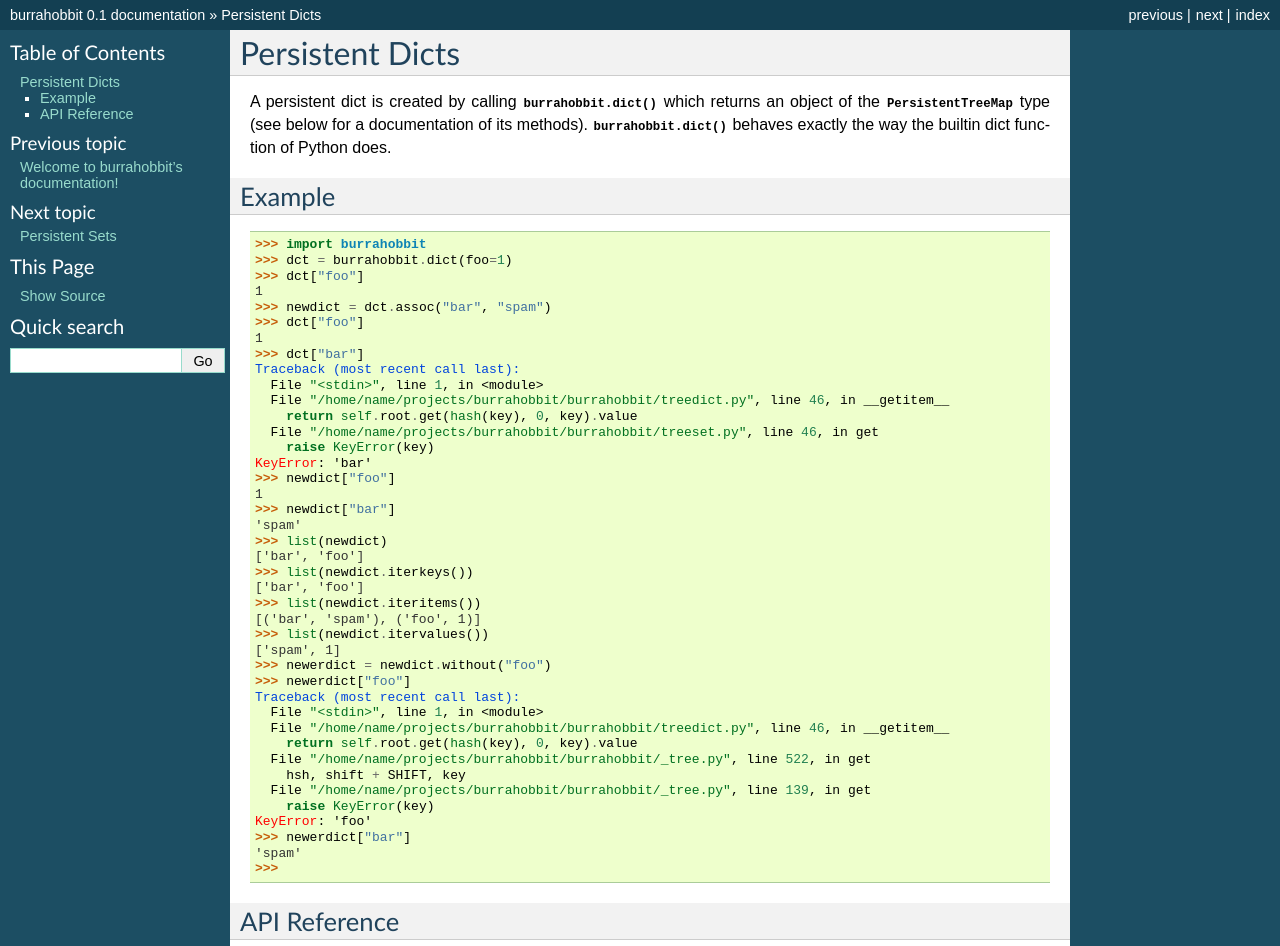
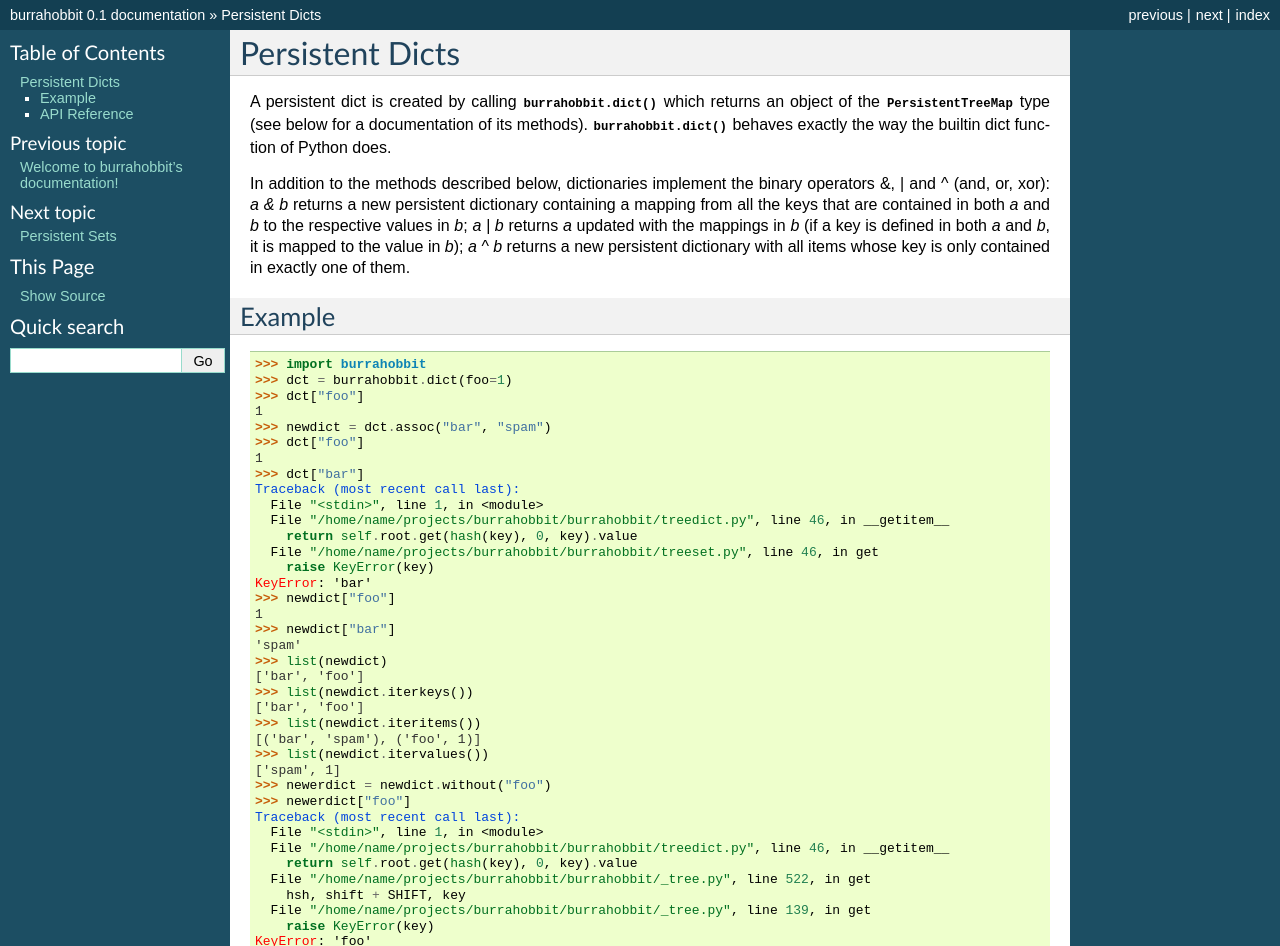
Before and after one commit to fmayer/burrahobbit, a Sphinx documentation site: the page built from doc/source/dict.rst, in a window 1280 px wide, cut to the strip 0-946 px from the top of the page. Built offline with Sphinx 7.4.7, drawn with Linux system fonts in a browser that asks for light colours.

Commit message:
Update doc.

```diff
--- a/doc/source/dict.rst
+++ b/doc/source/dict.rst
@@ -1,9 +1,18 @@
 Persistent Dicts
 ================
-A persistent dict is created by calling :func:`burrahobbit.dict` which returns an
-object of the :class:`PersistentTreeMap` type (see below for a documentation
+A persistent dict is created by calling :func:`burrahobbit.dict` which returns
+an object of the :class:`PersistentTreeMap` type (see below for a documentation
 of its methods). :func:`burrahobbit.dict` behaves exactly the way the
 builtin dict function of Python does.
+
+In addition to the methods described below, dictionaries implement
+the binary operators &, | and ^ (and, or, xor): `a & b` returns a
+new persistent dictionary containing a mapping from all the keys that are
+contained in both `a` and `b` to the respective values in `b`; `a | b`
+returns `a` updated with the mappings in `b` (if a key is defined in both
+`a` and `b`, it is mapped to the value in `b`); `a ^ b` returns a new
+persistent dictionary with all items whose key is only contained in
+exactly one of them.
 
 Example
 -------
```
